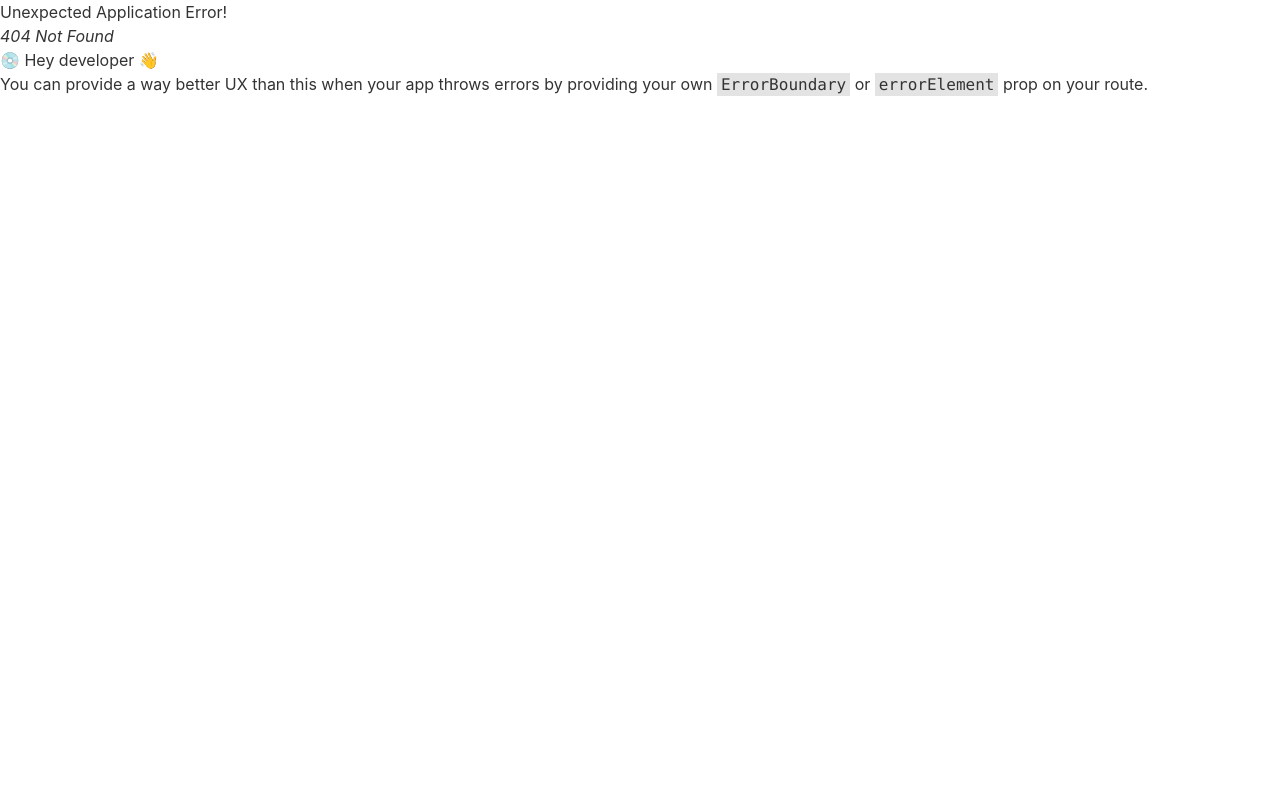
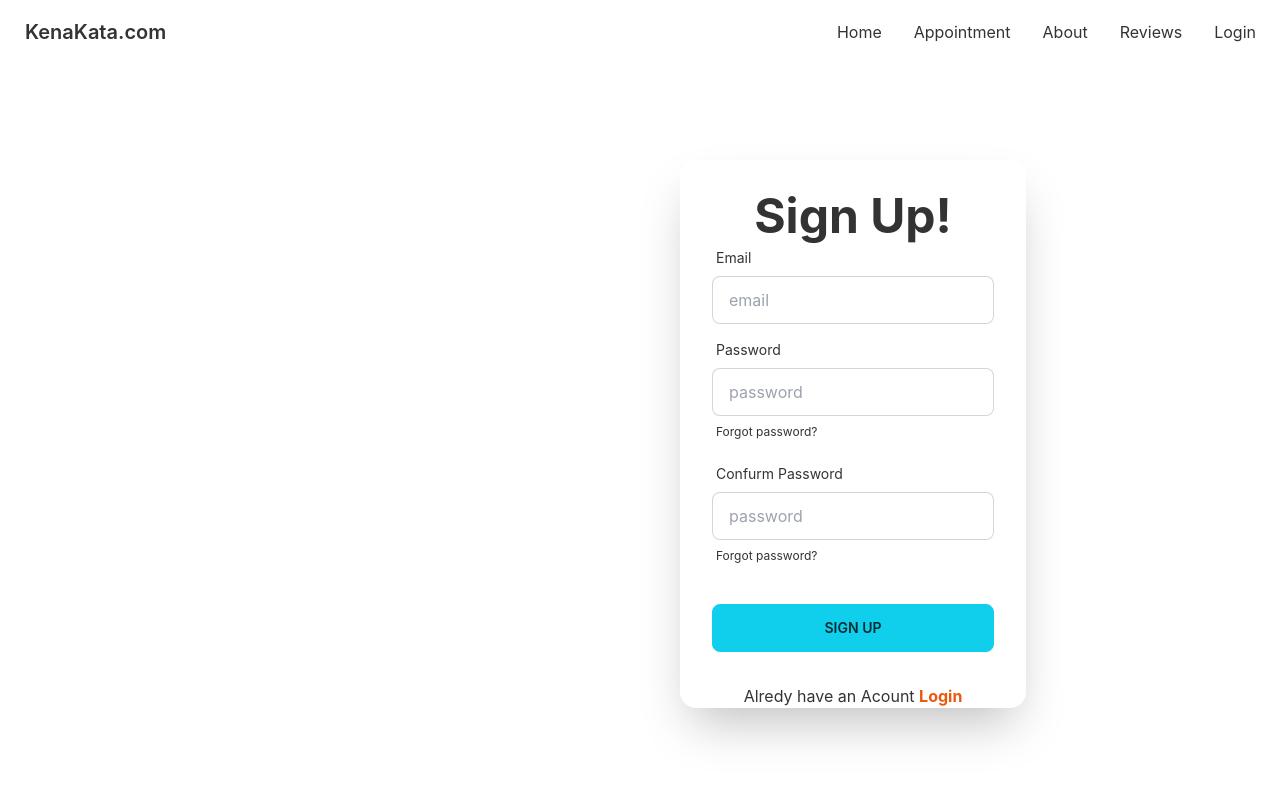
Before and after one commit to nahidpHero/kenakata-client-side, a React (Create React App) app: page /signup in a window 1280 px wide. Before the commit this address had no page. Shown: the top 800 px of the page. Built offline with nearby package versions, Linux system fonts and the light colour scheme; no server answers.

Commit message:
login and signUp page added

```diff
--- a/package.json
+++ b/package.json
@@ -7,8 +7,10 @@
     "@testing-library/react": "^13.4.0",
     "@testing-library/user-event": "^13.5.0",
     "daisyui": "^2.42.1",
+    "firebase": "^9.14.0",
     "react": "^18.2.0",
     "react-dom": "^18.2.0",
+    "react-hook-form": "^7.39.7",
     "react-icons": "^4.6.0",
     "react-router-dom": "^6.4.3",
     "react-scripts": "5.0.1",
--- a/src/Routes/Routes/Routes.js
+++ b/src/Routes/Routes/Routes.js
@@ -3,6 +3,7 @@ import Main from "../../Layouts/Main";
 import AllProducts from "../../pages/AllProducts/AllProducts";
 import Home from "../../pages/Home/Home";
 import Login from "../../pages/Login/Login";
+import Signup from "../../pages/Signup/Signup";
 
 
 export const router=createBrowserRouter([
@@ -19,6 +20,10 @@ export const router=createBrowserRouter([
                 element:<Login></Login>
             },
             {
+                path:'/signup',
+                element:<Signup></Signup>
+            },
+            {
                 path:'/category/:id',
                 loader:({params})=>fetch(`http://localhost:5000/category/${params.id}`),
                 element:<AllProducts></AllProducts>
--- /dev/null
+++ b/src/firebase/firebase.config.js
@@ -0,0 +1,19 @@
+// Import the functions you need from the SDKs you need
+import { initializeApp } from "firebase/app";
+// TODO: Add SDKs for Firebase products that you want to use
+// https://firebase.google.com/docs/web/setup#available-libraries
+
+// Your web app's Firebase configuration
+const firebaseConfig = {
+  apiKey:process.env.REACT_APP_apiKey,
+  authDomain: process.env.REACT_APP_authDomain,
+  projectId: process.env.REACT_APP_projectId,
+  storageBucket: process.env.REACT_APP_storageBucket,
+  messagingSenderId: process.env.REACT_APP_messagingSenderId,
+  appId: process.env.REACT_APP_appId
+};
+
+// Initialize Firebase
+const app = initializeApp(firebaseConfig);
+
+export default app;
--- a/src/index.js
+++ b/src/index.js
@@ -3,11 +3,14 @@ import ReactDOM from 'react-dom/client';
 import './index.css';
 import App from './App';
 import reportWebVitals from './reportWebVitals';
+import AuthProvaider from './provaider/AuthProvaider';
 
 const root = ReactDOM.createRoot(document.getElementById('root'));
 root.render(
   <React.StrictMode>
+    <AuthProvaider>
     <App />
+    </AuthProvaider>
   </React.StrictMode>
 );
 
--- a/src/pages/AllProducts/AllProducts.js
+++ b/src/pages/AllProducts/AllProducts.js
@@ -5,7 +5,7 @@ import ProductCard from './ProductCard';
 
 const AllProducts = () => {
     const allproducts=useLoaderData()
-    const [booking,setbooking]=useState([])
+    const [booking,setbooking]=useState(null)
 
     return (
             <section>
@@ -18,9 +18,12 @@ const AllProducts = () => {
                 ></ProductCard>)
             }
           </div>
-          <BookingModal
-           booking={booking}
-          ></BookingModal>
+         {booking &&
+             <BookingModal
+             booking={booking}
+             setbooking={setbooking}
+            ></BookingModal>
+         }
          </section>
 
 
--- a/src/pages/BookingModal/BookingModal.js
+++ b/src/pages/BookingModal/BookingModal.js
@@ -1,7 +1,19 @@
 import React from 'react';
 
-const BookingModal = ({booking}) => {
+const BookingModal = ({booking,setbooking}) => {
     const {name}=booking
+
+    const handleBooking=(event)=>{
+        event.preventDefault();
+        // const form=event.target;
+
+        // const booking={
+        //     name:name
+
+        // }
+        setbooking(null)
+
+    }
     return (
         <>
    <input type="checkbox" id="booking-modal" className="modal-toggle" />
@@ -9,13 +21,13 @@ const BookingModal = ({booking}) => {
      <div className="modal-box relative">
      <label htmlFor="booking-modal" className="btn btn-sm btn-circle absolute right-2 top-2">✕</label>
     <h3 className="text-lg font-bold">{name}</h3>
-     <form className='grid grid-cols-1 gap-3 mt-6'>
-     <input type="text" placeholder="Type here" className="input w-full " />
-     <input type="text" placeholder="Type here" className="input w-full " />
-     <input type="text" placeholder="Type here" className="input w-full " />
-     <input type="text" placeholder="Type here" className="input w-full " />
-     <input type="text" placeholder="Type here" className="input w-full " />
-     <input type="text" placeholder="Type here" className="input w-full " />
+     <form onSubmit={handleBooking} className='grid grid-cols-1 gap-3 mt-6'>
+     <input type="text" placeholder="Type here" className="input w-full input-bordered" />
+     <input type="text" placeholder="Type here" className="input w-full input-bordered" />
+     <input type="text" placeholder="Type here" className="input w-full input-bordered" />
+     <input type="text" placeholder="Type here" className="input w-full input-bordered" />
+     <input type="text" placeholder="Type here" className="input w-full input-bordered" />
+     <input type="text" placeholder="Type here" className="input w-full input-bordered" />
      <br></br>
      <input className='btn btn-accent w-full ' type="submit" value="Submit"></input>
      </form>
--- a/src/pages/Login/Login.js
+++ b/src/pages/Login/Login.js
@@ -1,8 +1,16 @@
-import React from 'react';
+import React, {useContext} from 'react';
 import { Link } from 'react-router-dom';
 import { FaGoogle } from 'react-icons/fa';
+import { AuthContext } from '../../provaider/AuthProvaider';
+
+
 
 const Login = () => {
+  const {login,googleSignIn}=useContext(AuthContext)
+  // const {login}=useContext(AuthContext)
+
+
+
   const handleSubmit=(event)=>{
     event.preventDefault()
     const form=event.target;
@@ -10,18 +18,32 @@ const Login = () => {
     const password=form.password.value;
     console.log(email,password)
 
+    login(email,password)
+    .then(result=>{
+      const user=result.user
+      console.log(user)
+    })
+    .catch(error=>console.log(error))
+
+
   }
   const handleGooleSignIn=()=>{
+    googleSignIn()
+    .then(result=>{
+      const user=result.user
+      console.log(user)
+    })
+    .catch(error=>console.error(error))
 
   }
     return (
       <div>
-      <div className="hero w-full my-20">
-    <div className="hero-content grid gap-20 md:grid-cols-2 flex-col lg:flex-row">
+      <div className="w-full my-20 hero">
+    <div className="grid flex-col gap-20 hero-content md:grid-cols-2 lg:flex-row">
       <div className="text-center lg:text-left">
-      <img src=""></img>
+      {/* <img src=""></img> */}
       </div>
-      <div className="card  w-full  max-w-sm shadow-2xl bg-base-100">
+      <div className="w-full max-w-sm shadow-2xl card bg-base-100">
         <form onSubmit={handleSubmit} className="card-body">
           <div className="form-control">
           <h1 className="text-5xl font-bold text-center">Login now!</h1>
@@ -34,21 +56,21 @@ const Login = () => {
             <label className="label">
               <span className="label-text">Password</span>
             </label>
-            <input type="text" name='password' placeholder="password" className="input input-bordered" />
+            <input type="password" name='password' placeholder="password" className="input input-bordered" />
             <label className="label">
               <Link href="#" className="label-text-alt link link-hover">Forgot password?</Link>
             </label>
           </div>
-          <div className="form-control mt-6">
+          <div className="mt-6 form-control">
           <input className="btn btn-primary" type="submit" value="Login" />
           </div>
         </form>
-        <div  className="text-center w-full ">
-          <button onClick={handleGooleSignIn} className="btn btn-primary m-4 px-10"><FaGoogle></FaGoogle> Sign In With google</button>
+        <div  className="w-full text-center ">
+          <button  onClick={handleGooleSignIn} className="px-10 m-4 btn btn-primary"><FaGoogle></FaGoogle> Sign In With google</button>
         </div>
 
        <div>
-         <p className='text-center'>New to City Tours <Link className='text-orange-600 font-bold' to="/signup">Sign Up</Link> </p>
+         <p className='text-center'>New to City Tours <Link className='font-bold text-orange-600' to="/signup">Sign Up</Link> </p>
        </div>
       </div>
     </div>
--- /dev/null
+++ b/src/pages/Signup/Signup.js
@@ -0,0 +1,71 @@
+import React, { useContext } from 'react';
+import { Link } from 'react-router-dom';
+import { AuthContext } from '../../provaider/AuthProvaider';
+
+const Signup = () => {
+    const {createAccount}=useContext(AuthContext);
+
+    const handleSubmitSignup=(event)=>{
+        event.preventDefault();
+        const form=event.target;
+        const email=form.email.value;
+        const password=form.password.value;
+        console.log(email,password)
+        createAccount(email,password)
+        .then(result=>{
+          const user=result.user;
+          console.log(user)
+          form.reset()
+        })
+        .catch(error=>console.error(error))
+      }
+
+
+
+    return (
+        <div className="w-full my-20 hero">
+        <div className="grid flex-col gap-20 hero-content md:grid-cols-2 lg:flex-row">
+          <div className="text-center lg:text-left">
+          {/* <img src={signupImg}></img> */}
+          </div>
+          <div className="w-full max-w-sm shadow-2xl card bg-base-100">
+            <form onSubmit={handleSubmitSignup} className="card-body">
+              <div className="form-control">
+              <h1 className="text-5xl font-bold text-center">Sign Up!</h1>
+                <label className="label">
+                  <span className="label-text">Email</span>
+                </label>
+                <input type="text" name='email' placeholder="email" className="input input-bordered" />
+              </div>
+              <div className="form-control">
+                <label className="label">
+                  <span className="label-text">Password</span>
+                </label>
+                <input type="password" name='password' placeholder="password" className="input input-bordered" />
+                <label className="label">
+                  <Link href="#" className="label-text-alt link link-hover">Forgot password?</Link>
+                </label>
+              </div>
+              <div className="form-control">
+                <label className="label">
+                  <span className="label-text">Confurm Password</span>
+                </label>
+                <input type="password" name='confurm-password' placeholder="password" className="input input-bordered" />
+                <label className="label">
+                  <Link href="#" className="label-text-alt link link-hover">Forgot password?</Link>
+                </label>
+              </div>
+              <div className="mt-6 form-control">
+              <input className="btn btn-primary" type="submit" value="Sign Up" />
+              </div>
+            </form>
+           <div>
+             <p className='text-center'>Alredy have an Acount <Link className='font-bold text-orange-600' to="/login">Login</Link> </p>
+           </div>
+          </div>
+        </div>
+      </div>
+    );
+};
+
+export default Signup;
--- /dev/null
+++ b/src/provaider/AuthProvaider.js
@@ -0,0 +1,47 @@
+
+import React, { createContext, useEffect, useState } from 'react';
+import app from '../firebase/firebase.config';
+import {createUserWithEmailAndPassword, getAuth, GoogleAuthProvider, onAuthStateChanged, signInWithEmailAndPassword, signInWithPopup} from 'firebase/auth'
+
+
+const auth=getAuth(app);
+const provaider=new GoogleAuthProvider()
+
+export const AuthContext=createContext()
+
+const AuthProvaider = ({children}) => {
+    const [user,setUser]=useState(null)
+
+    const login=(email,password)=>{
+        return signInWithEmailAndPassword(auth,email,password)
+    }
+
+    const googleSignIn=()=>{
+        return signInWithPopup(auth,provaider)
+    }
+
+    const createAccount=(email,password)=>{
+        return createUserWithEmailAndPassword(auth,email,password)
+    }
+
+    useEffect(()=>{
+        const unSubscribe=onAuthStateChanged(auth,currentUser=>{
+            console.log(currentUser)
+            setUser(currentUser)
+        })
+
+        return()=>{
+            return unSubscribe()
+        }
+    },[])
+
+
+    const authinfo={login,googleSignIn,createAccount,user}
+    return (
+        <AuthContext.Provider value={authinfo}>
+            {children}
+        </AuthContext.Provider>
+    );
+};
+
+export default AuthProvaider;
```
Also changed, not shown: 1 other file (tests, documents, lock files or other folders).
